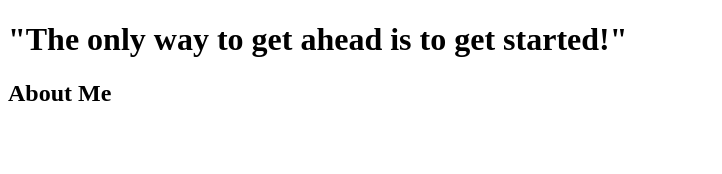
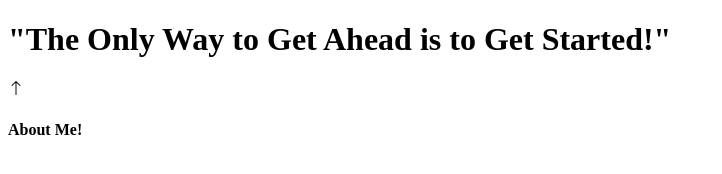
Before and after one commit to jessicaano92/emilygriffith_practiceHTML-CSS, a plain HTML site: page index.html in a window 1280 px wide. Shown: the whole page, without its empty margins (0-722 px from the left). Drawn offline with Linux system fonts and the light colour scheme.

Commit message:
added changes

```diff
--- a/index.html
+++ b/index.html
@@ -6,7 +6,9 @@
     <title>Document</title>
 </head>
 <body>
-    <h1>"The only way to get ahead is to get started!"</h1>
-    <h2>About Me</h2>
+    <h1>"The Only Way to Get Ahead is to Get Started!"</h1> <svg xmlns="http://www.w3.org/2000/svg" width="16" height="16" fill="currentColor" class="bi bi-arrow-up" viewBox="0 0 16 16">
+        <path fill-rule="evenodd" d="M8 15a.5.5 0 0 0 .5-.5V2.707l3.146 3.147a.5.5 0 0 0 .708-.708l-4-4a.5.5 0 0 0-.708 0l-4 4a.5.5 0 1 0 .708.708L7.5 2.707V14.5a.5.5 0 0 0 .5.5z"/>
+      </svg>
+    <h4>About Me!</h4>
 </body>
 </html>
```
